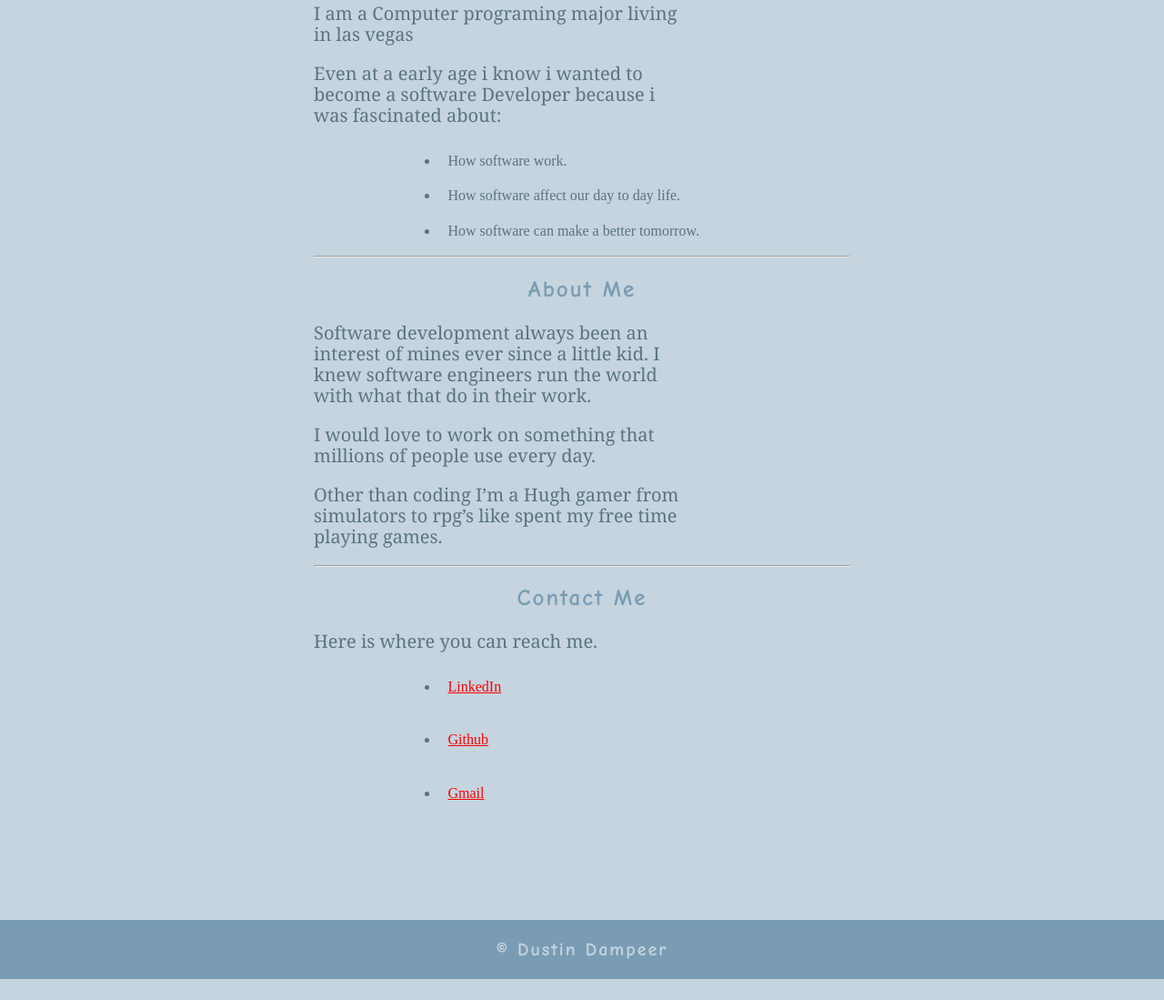
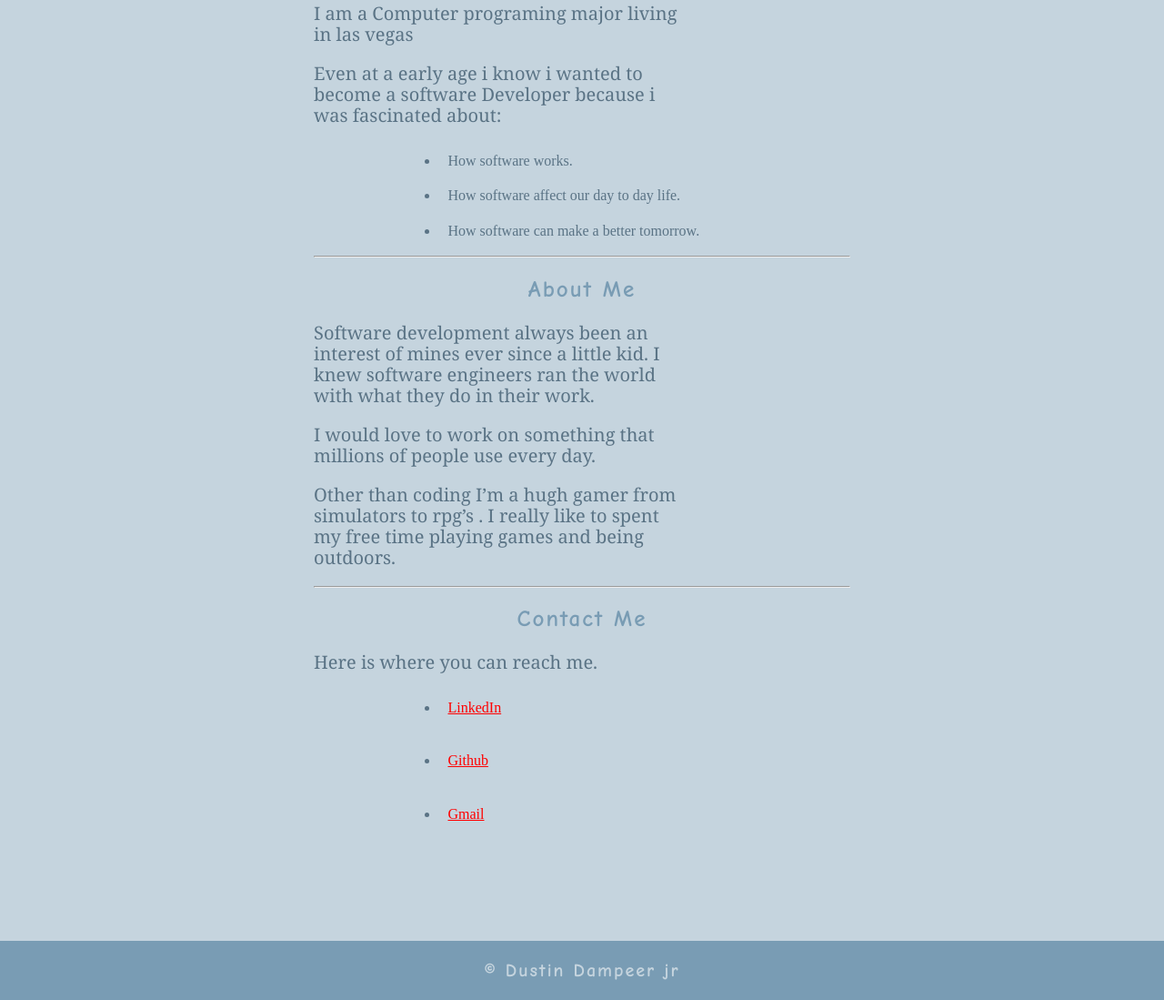
Before and after one commit to nolaxking/Portfolio, a plain HTML site: page index.html in a window 1280 px wide. Shown: the part 1076-2175 px from the top of the page at 91% size. Before the commit the page ends 2152 px from the top, so only its background shows below. Drawn offline with nearby package versions, Linux system fonts and the light colour scheme.

Commit message:
add text

```diff
--- a/index.html
+++ b/index.html
@@ -15,7 +15,7 @@
 
 
   <header class="headercolor">
-    <h1> Dustin Dampeer</h1>
+    <h1> Dustin Dampeer Jr</h1>
     <h2>Aspiring Software Engineer</h2>
   </header>
   <main class=>
@@ -30,7 +30,7 @@
           <p>Even at a early age i know i wanted to become a software Developer because i was fascinated about:</p>
 
           <ul >
-            <li>How software work.</li>
+            <li>How software works.</li>
             <li>How software affect our day to day life.</li>
             <li>How software can make a better tomorrow.</li>
           </ul>
@@ -39,13 +39,15 @@
         <section>
           <h2>About Me</h2>
           <p>Software development always been an interest of mines ever since a little kid.
-            I knew software engineers run the world with what that do in their work.
+            I knew software engineers ran the world with what they
+            do in their work.
             <p>I would
               love to work on something that millions of people use every day.
 
             </p>
             <p>
-              Other than coding I’m a Hugh gamer from simulators to rpg’s like spent my free time playing games.
+              Other than coding I’m a hugh gamer from simulators to rpg’s . I really like to spent my free time playing
+              games and being outdoors.
             </p>
 
             <hr>
@@ -73,7 +75,7 @@
 
   </main>
   <footer class="footercolor">
-    <h3> &#169 Dustin Dampeer </h3>
+    <h3> &#169 Dustin Dampeer jr </h3>
   </footer>
 
 
```
